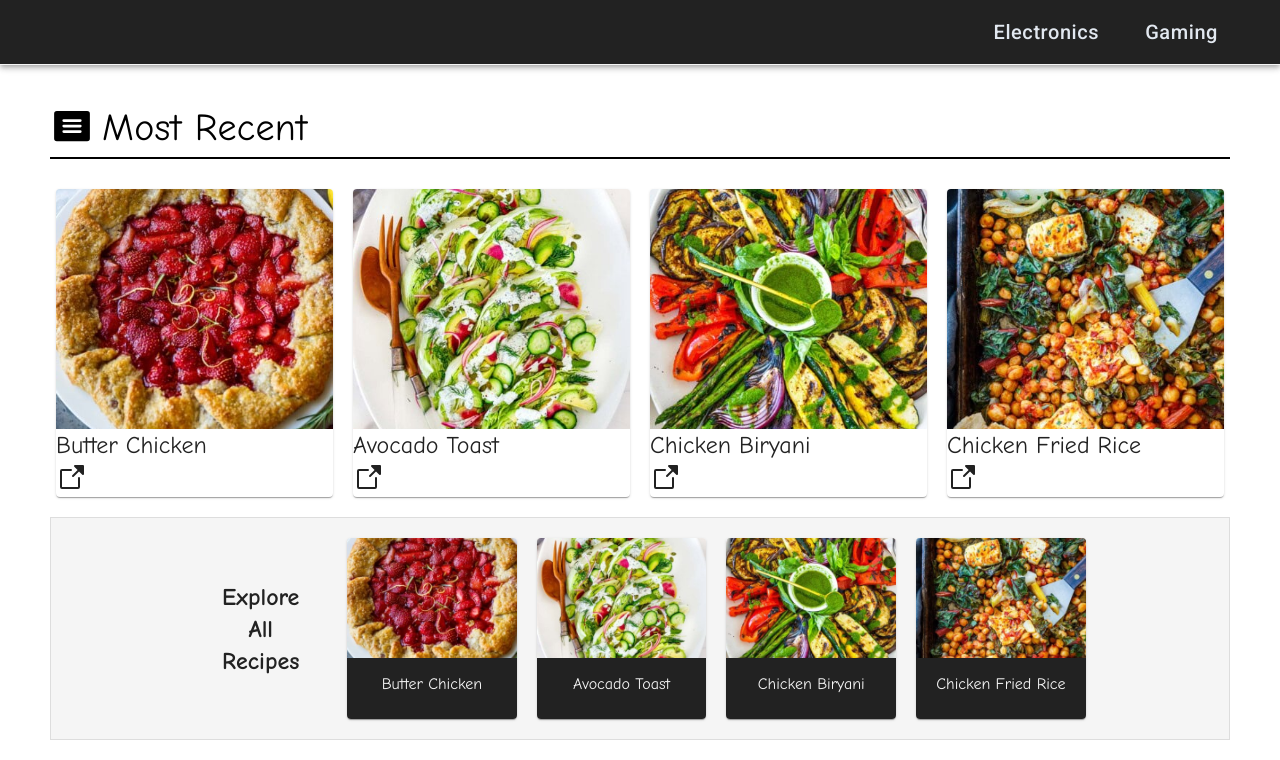
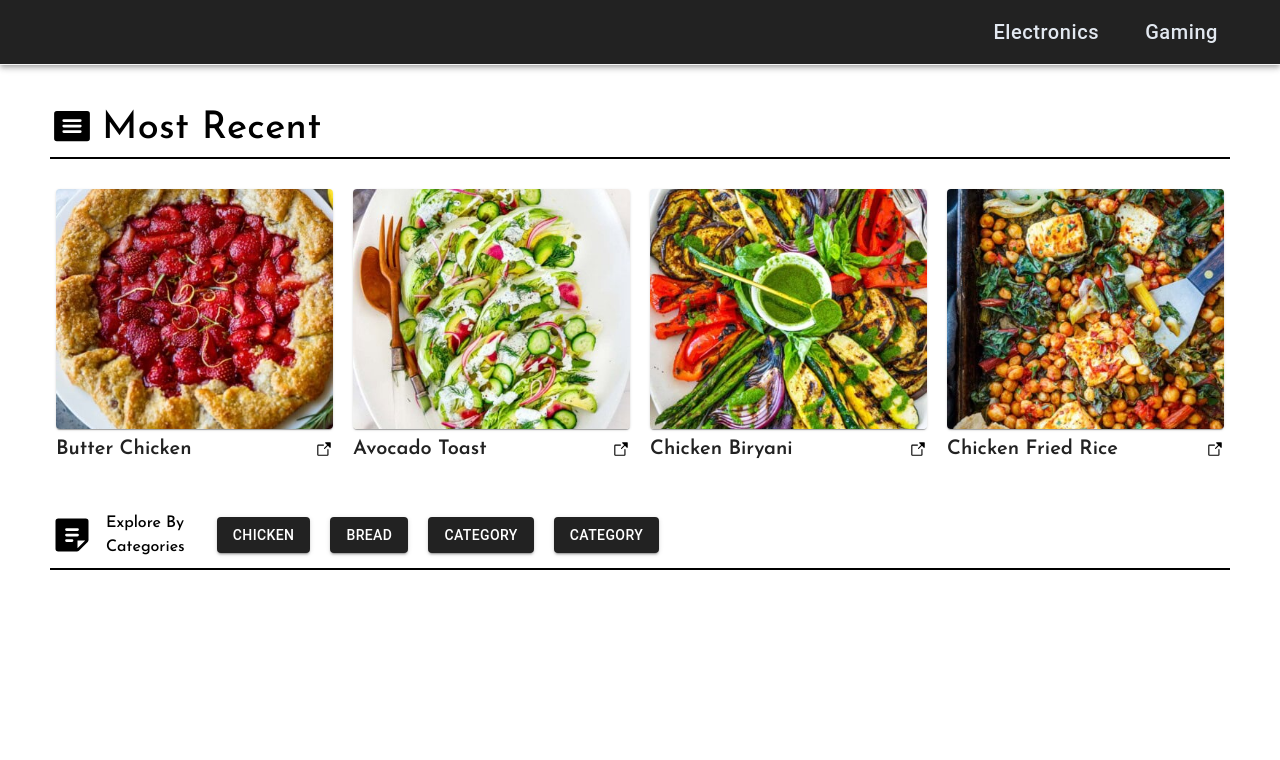
Before and after one commit to thesillytech/machinebyte, a Next.js app: page / in a window 1280 px wide. Shown: the top 760 px of the page. Built offline with nearby package versions, Linux system fonts and the light colour scheme.

Commit message:
updated font, fixed each article title, added categories

```diff
--- a/components/all-recipes.js
+++ b/components/all-recipes.js
@@ -61,7 +61,7 @@ const css = {
 
     infoText: {
         textAlign: 'center',
-        fontFamily: 'Comic Neue, Roboto',
+        fontFamily: 'josefin sans, Roboto',
         color: '#222',
         fontWeight: 600
     },
@@ -72,7 +72,7 @@ const css = {
     },
 
     cardText: {
-        fontFamily: 'Comic Neue, Roboto',
+        fontFamily: 'josefin sans, Roboto',
         color: '#F5F5F5',
         fontSize: '16px',
         textAlign: 'center'
--- /dev/null
+++ b/components/explore-categories.js
@@ -0,0 +1,84 @@
+import * as React from 'react';
+import Box from '@mui/material/Box';
+import Grid from '@mui/material/Grid';
+import Divider from '@mui/material/Divider';
+import Typography from '@mui/material/Typography';
+import Card from '@mui/material/Card';
+import CardContent from '@mui/material/CardContent';
+import CardMedia from '@mui/material/CardMedia';
+import { NoteIcon  } from '@phosphor-icons/react'
+import Button from '@mui/material/Button';
+
+const exploreCategories = ({ posts }) => {
+
+    const postsCategory = posts.filter((post, index, array) => array.findIndex(p => p.category === post.category) === index)
+        .map(post => post.category)
+
+    return (
+        <>
+            <Box sx={css.headers}>
+                <Grid container spacing={1} sx={{ alignItems: 'center', marginBottom: '9px' }}>
+                    <Box sx={css.icon}>
+                        <NoteIcon weight="fill" />
+                    </Box>
+                    <Grid>
+                        <p style={css.text}>Explore By</p>
+                        <p style={css.text}>Categories</p>
+                    </Grid>
+                     <Grid sx={css.recipeCards}>
+                        {postsCategory.map((category) => (
+                            <Button variant="contained" sx={css.categoryButtons}>{category}</Button>
+                        ))}
+                            <Button variant="contained" sx={css.categoryButtons}>category</Button>
+                            <Button variant="contained" sx={css.categoryButtons}>category</Button>
+                    </Grid>
+                </Grid>
+                <Divider sx={css.divider} />
+            </Box>
+        </>
+    )
+}
+
+export default exploreCategories
+
+const css = {
+    headers: {
+        margin: '50px 50px 30px 50px',
+    },
+
+    divider: {
+        border: '1px solid',
+    },
+
+    text: {
+        margin: 0,
+        padding: '4px',
+        fontSize: '16px',
+        fontWeight: '500',
+        fontFamily: 'josefin sans, Roboto',
+
+        '@media screen and (max-width:768px)': {
+            fontSize: '24px',
+        }
+    },
+
+    icon: {
+        display: 'flex',
+        fontSize: '44px',
+
+        '@media screen and (max-width:768px)': {
+            fontSize: '30px',
+        }
+    },
+
+    categoryButtons: {
+        backgroundColor: '#222222',
+        marginLeft: '20px',
+
+         '@media screen and (max-width:768px)': {
+            marginLeft: 0,
+            marginRight: '7px',
+            marginBottom: '7px'
+        }
+    }
+}
--- a/components/latest-articles.js
+++ b/components/latest-articles.js
@@ -4,9 +4,7 @@ import Grid from '@mui/material/Grid';
 import Divider from '@mui/material/Divider';
 import Typography from '@mui/material/Typography';
 import Card from '@mui/material/Card';
-import CardContent from '@mui/material/CardContent';
 import CardMedia from '@mui/material/CardMedia';
-import Button from '@mui/material/Button';
 import { ArticleIcon, ArrowSquareOutIcon  } from '@phosphor-icons/react'
 
 
@@ -25,7 +23,7 @@ const latestArticles = ({ posts }) => {
                 <Divider sx={css.divider} />
             </Box>
 
-            <Grid container spacing={3} sx={css.recipeCards}>
+            <Grid container spacing={3} sx={css.latestPosts}>
                 {getLastestPosts.map((post) => (
                     <Grid key={post.id} size={{ xs: 12, sm:6, md: 4, lg: 3 }}>
                         <Card>
@@ -34,18 +32,18 @@ const latestArticles = ({ posts }) => {
                                 image={`/images/recipe-cards/${post.img}`}
                                 title="green iguana"
                             />
-                            {/* <CardContent sx={{ alignItems: 'center' }}>
-                                <Typography variant="h5" component="div" sx={css.cardText}>
+                        </Card>
+                         <Grid container sx={css.articleTitle}>
+                            <Box sx={{ display: 'flex', flexGrow: 1 }}>
+                                <p style={css.cardText}>
                                     {post.title}
-                                </Typography>
-                            </CardContent> */}
-                            <Typography variant="h5" component="div" sx={css.cardText}>
-                                {post.title}
-                            </Typography>
-                            <ArrowSquareOutIcon size={32} weight="fill" />
-                        </Card>
+                                </p>
+                            </Box>
+                            <Box sx={{ display: 'flex' }}>
+                                <ArrowSquareOutIcon size={18} weight="fill" />
+                            </Box>
+                        </Grid>
                     </Grid>
-
                 ))}
             </Grid>
         </>
@@ -60,14 +58,14 @@ const css = {
     },
 
     divider: {
-        border: '1px solid'
+        border: '1px solid',
     },
 
     text: {
         marginTop: '5px',
         fontSize: '38px',
         fontWeight: '500',
-        fontFamily: 'Comic Neue, Roboto',
+        fontFamily: 'josefin sans, Roboto',
 
         '@media screen and (max-width:768px)': {
             fontSize: '24px',
@@ -83,7 +81,7 @@ const css = {
         }
     },
 
-    recipeCards: {
+    latestPosts: {
         margin: '20px 50px 20px 50px',
         rowGap: '20px',
         columnGap: '20px',
@@ -96,9 +94,17 @@ const css = {
     },
 
     cardText: {
-        fontFamily: 'Comic Neue, Roboto',
+        fontFamily: 'josefin sans, Roboto',
         color: '#222222',
-        fontSize: '24px',
-        // textAlign: 'center'
+        fontSize: '20px',
+        fontWeight: 600,
+        padding: 0,
+        margin: 0
+    },
+
+    articleTitle: {
+        alignItems: 'center',
+        marginTop: '0.5rem',
+        lineHeight: '1.5rem',
     }
 }
--- a/pages/index.js
+++ b/pages/index.js
@@ -4,6 +4,7 @@ import Date from '../components/date';
 import Header from '../components/header'
 import LatestArticles from '../components/latest-articles'
 import AllRecipes from '../components/all-recipes';
+import ExploreCategories from '../components/explore-categories'
 import Container from '@mui/material/Container';
 import Grid from '@mui/material/Grid';
 
@@ -14,18 +15,14 @@ export default function Home({ allPostsData }) {
       {/* Header */}
       <Header />
 
-      {/* Latest Recipe Banner Section*/}
-      {/* <Grid container sx={css.bannerContainer} spacing={2}>
-        <Grid sx={css.bannerGrid} size={12}>
-          <img src="/images/placeholder_banner.jpg" alt="banner" style={css.banner}></img>
-        </Grid>
-      </Grid> */}
-
-      {/* Latest Recipe Cards Section*/}
+      {/* Latest Articles Cards Section*/}
       <LatestArticles posts={allPostsData} />
 
+      {/* Explore by Categories Section */}
+      <ExploreCategories posts={allPostsData}/>
+
       {/* All Recipe Section */}
-      <AllRecipes posts={allPostsData}/>
+      {/* <AllRecipes posts={allPostsData}/> */}
 
     {/* <div className={styles.container}>
 
--- a/posts/pre-rendering copy.md
+++ b/posts/pre-rendering copy.md
@@ -1,5 +1,6 @@
 ---
 title: 'Chicken Fried Rice'
+category: 'chicken'
 img: 'pan.jpg'
 date: '2020-01-01'
 ---
--- a/posts/pre-rendering.md
+++ b/posts/pre-rendering.md
@@ -1,5 +1,6 @@
 ---
 title: 'Chicken Biryani'
+category: 'chicken'
 img: 'tacos.jpg'
 date: '2020-01-01'
 ---
--- a/posts/ssg-ssr copy.md
+++ b/posts/ssg-ssr copy.md
@@ -1,5 +1,6 @@
 ---
 title: 'Avocado Toast'
+category: 'bread'
 img: 'cucumber.jpg'
 date: '2020-01-02'
 ---
--- a/posts/ssg-ssr.md
+++ b/posts/ssg-ssr.md
@@ -1,5 +1,6 @@
 ---
 title: 'Butter Chicken'
+category: 'chicken'
 img: 'cake.jpg'
 date: '2020-01-02'
 ---
--- a/styles/global.css
+++ b/styles/global.css
@@ -1,4 +1,4 @@
-@import url('https://fonts.googleapis.com/css2?family=Comic+Neue:ital,wght@0,300;0,400;0,700;1,300;1,400;1,700&family=Roboto:ital,wght@0,100;0,300;0,400;0,500;0,700;0,900;1,100;1,300;1,400;1,500;1,700;1,900&display=swap');
+@import url('https://fonts.googleapis.com/css2?family=Josefin+Sans:ital,wght@0,100..700;1,100..700&display=swap');
 
 html,
 body {
```
